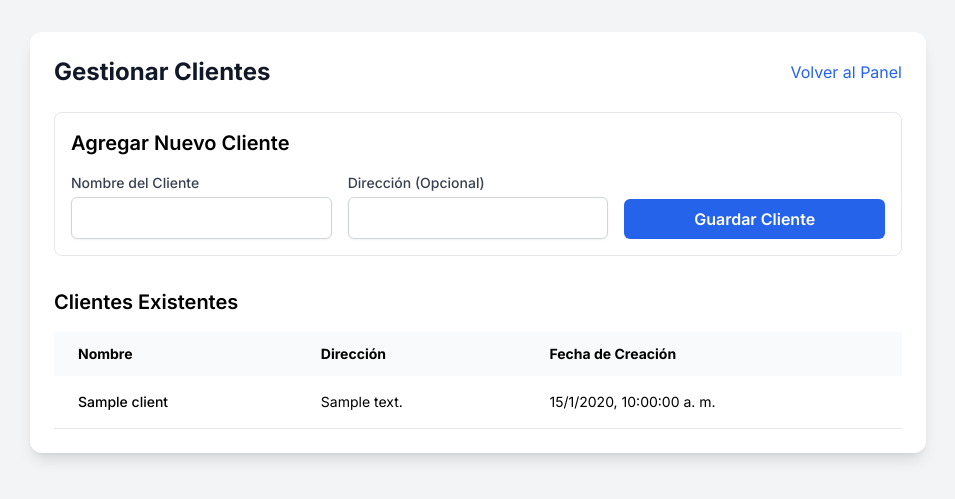
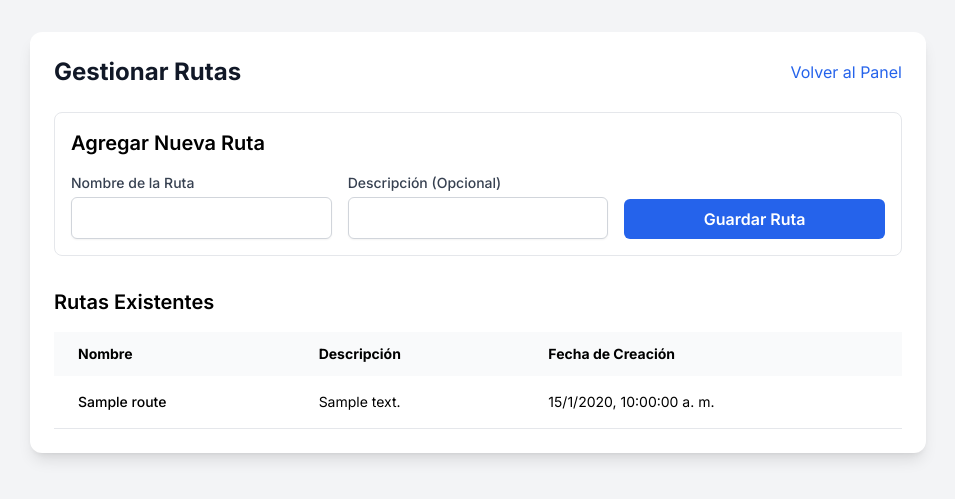
Before and after one commit to pvitto/EAGLE, a PHP site: page /manage_routes.php in a window 1280 px wide. Shown: the top 499 px of the page, without its empty margins (162-1117 px from the left). Run offline with PHP 8.4, Linux system fonts and the light colour scheme; the visitor is signed in with stand-in values (Sample User, id 1); tables that the repository leaves empty or names only in its code hold one stand-in row (values such as "Sample post"); some libraries are stand-ins or nearby versions.

Commit message:
Add NIT to clients, improve routes and check-in management
Clients now require a unique NIT and display it in the UI. Routes management is separated from clients, with its own API and UI, and only admins can manage routes. Check-in creation now requires a fund_id, validates for duplicate invoice/seal numbers, and displays more detailed information in the check-in table. Various UI adjustments were made to support these changes.

```diff
--- a/api/clients_api.php
+++ b/api/clients_api.php
@@ -13,7 +13,7 @@ $method = $_SERVER['REQUEST_METHOD'];
 
 switch ($method) {
     case 'GET':
-        $result = $conn->query("SELECT id, name, address, created_at FROM clients ORDER BY name ASC");
+        $result = $conn->query("SELECT id, name, nit, address, created_at FROM clients ORDER BY name ASC");
         $clients = [];
         if ($result) {
             while ($row = $result->fetch_assoc()) {
@@ -30,19 +30,25 @@ switch ($method) {
         }
         $data = json_decode(file_get_contents('php://input'), true);
         $name = $data['name'] ?? '';
+        $nit = $data['nit'] ?? '';
         $address = $data['address'] ?? null;
 
-        if (empty($name)) {
-            echo json_encode(['success' => false, 'error' => 'El nombre del cliente es requerido.']);
+        if (empty($name) || empty($nit)) {
+            echo json_encode(['success' => false, 'error' => 'El nombre del cliente y el NIT son requeridos.']);
             exit;
         }
 
-        $stmt = $conn->prepare("INSERT INTO clients (name, address) VALUES (?, ?)");
-        $stmt->bind_param("ss", $name, $address);
+        $stmt = $conn->prepare("INSERT INTO clients (name, nit, address) VALUES (?, ?, ?)");
+        $stmt->bind_param("sss", $name, $nit, $address);
         if ($stmt->execute()) {
             echo json_encode(['success' => true, 'id' => $stmt->insert_id]);
         } else {
-            echo json_encode(['success' => false, 'error' => 'Error al crear el cliente: ' . $stmt->error]);
+            // Error común: NIT duplicado
+            if ($conn->errno == 1062) {
+                 echo json_encode(['success' => false, 'error' => 'El NIT ingresado ya existe.']);
+            } else {
+                 echo json_encode(['success' => false, 'error' => 'Error al crear el cliente: ' . $stmt->error]);
+            }
         }
         $stmt->close();
         break;
--- a/api/routes_api.php
+++ b/api/routes_api.php
@@ -3,7 +3,7 @@ session_start();
 require '../db_connection.php';
 header('Content-Type: application/json');
 
-if (!isset($_SESSION['user_id'])) {
+if (!isset($_SESSION['user_id']) || $_SESSION['user_role'] !== 'Admin') {
     http_response_code(401);
     echo json_encode(['success' => false, 'error' => 'No autorizado']);
     exit;
@@ -13,36 +13,32 @@ $method = $_SERVER['REQUEST_METHOD'];
 
 switch ($method) {
     case 'GET':
-        $result = $conn->query("SELECT id, name, address, created_at FROM clients ORDER BY name ASC");
-        $clients = [];
+        $result = $conn->query("SELECT id, name, description, created_at FROM routes ORDER BY name ASC");
+        $routes = [];
         if ($result) {
             while ($row = $result->fetch_assoc()) {
-                $clients[] = $row;
+                $routes[] = $row;
             }
         }
-        echo json_encode($clients);
+        echo json_encode($routes);
         break;
 
     case 'POST':
-        if ($_SESSION['user_role'] !== 'Admin') {
-            echo json_encode(['success' => false, 'error' => 'Solo los administradores pueden crear clientes.']);
-            exit;
-        }
         $data = json_decode(file_get_contents('php://input'), true);
         $name = $data['name'] ?? '';
-        $address = $data['address'] ?? null;
+        $description = $data['description'] ?? null;
 
         if (empty($name)) {
-            echo json_encode(['success' => false, 'error' => 'El nombre del cliente es requerido.']);
+            echo json_encode(['success' => false, 'error' => 'El nombre de la ruta es requerido.']);
             exit;
         }
 
-        $stmt = $conn->prepare("INSERT INTO clients (name, address) VALUES (?, ?)");
-        $stmt->bind_param("ss", $name, $address);
+        $stmt = $conn->prepare("INSERT INTO routes (name, description) VALUES (?, ?)");
+        $stmt->bind_param("ss", $name, $description);
         if ($stmt->execute()) {
             echo json_encode(['success' => true, 'id' => $stmt->insert_id]);
         } else {
-            echo json_encode(['success' => false, 'error' => 'Error al crear el cliente: ' . $stmt->error]);
+            echo json_encode(['success' => false, 'error' => 'Error al crear la ruta: ' . $stmt->error]);
         }
         $stmt->close();
         break;
--- a/manage_routes.php
+++ b/manage_routes.php
@@ -1,7 +1,6 @@
 <?php
 session_start();
 require 'check_session.php';
-// Solo Admins pueden gestionar clientes
 if ($_SESSION['user_role'] !== 'Admin') {
     header('Location: index.php');
     exit;
@@ -12,7 +11,7 @@ require 'db_connection.php';
 <html lang="es">
 <head>
     <meta charset="UTF-8">
-    <title>Gestionar Clientes - EAGLE 3.0</title>
+    <title>Gestionar Rutas - EAGLE 3.0</title>
     <script src="https://cdn.tailwindcss.com"></script>
     <link href="https://fonts.googleapis.com/css2?family=Inter:wght@400;500;600;700&display=swap" rel="stylesheet">
     <style> body { font-family: 'Inter', sans-serif; } </style>
@@ -20,96 +19,87 @@ require 'db_connection.php';
 <body class="bg-gray-100 p-8">
     <div class="max-w-4xl mx-auto bg-white p-6 rounded-xl shadow-lg">
         <div class="flex justify-between items-center mb-6">
-            <h1 class="text-2xl font-bold text-gray-900">Gestionar Clientes</h1>
+            <h1 class="text-2xl font-bold text-gray-900">Gestionar Rutas</h1>
             <a href="index.php" class="text-blue-600 hover:underline">Volver al Panel</a>
         </div>
 
         <div class="mb-8 p-4 border rounded-lg">
-            <h2 class="text-xl font-semibold mb-4">Agregar Nuevo Cliente</h2>
-            <form id="add-client-form" class="grid grid-cols-1 md:grid-cols-3 gap-4 items-end">
+            <h2 class="text-xl font-semibold mb-4">Agregar Nueva Ruta</h2>
+            <form id="add-route-form" class="grid grid-cols-1 md:grid-cols-3 gap-4 items-end">
                 <div>
-                    <label for="client-name" class="block text-sm font-medium text-gray-700">Nombre del Cliente</label>
-                    <input type="text" id="client-name" required class="mt-1 block w-full border border-gray-300 rounded-md shadow-sm p-2">
+                    <label for="route-name" class="block text-sm font-medium text-gray-700">Nombre de la Ruta</label>
+                    <input type="text" id="route-name" required class="mt-1 block w-full border border-gray-300 rounded-md shadow-sm p-2">
                 </div>
                 <div>
-                    <label for="client-address" class="block text-sm font-medium text-gray-700">Dirección (Opcional)</label>
-                    <input type="text" id="client-address" class="mt-1 block w-full border border-gray-300 rounded-md shadow-sm p-2">
+                    <label for="route-description" class="block text-sm font-medium text-gray-700">Descripción (Opcional)</label>
+                    <input type="text" id="route-description" class="mt-1 block w-full border border-gray-300 rounded-md shadow-sm p-2">
                 </div>
-                <button type="submit" class="w-full bg-blue-600 text-white font-semibold py-2 px-4 rounded-md hover:bg-blue-700">Guardar Cliente</button>
+                <button type="submit" class="w-full bg-blue-600 text-white font-semibold py-2 px-4 rounded-md hover:bg-blue-700">Guardar Ruta</button>
             </form>
         </div>
 
         <div>
-            <h2 class="text-xl font-semibold mb-4">Clientes Existentes</h2>
+            <h2 class="text-xl font-semibold mb-4">Rutas Existentes</h2>
             <div class="overflow-x-auto">
                 <table class="w-full text-sm">
                     <thead class="bg-gray-50">
                         <tr class="text-left">
                             <th class="px-6 py-3">Nombre</th>
-                            <th class="px-6 py-3">Dirección</th>
+                            <th class="px-6 py-3">Descripción</th>
                             <th class="px-6 py-3">Fecha de Creación</th>
                         </tr>
                     </thead>
-                    <tbody id="clients-table-body">
-                        </tbody>
+                    <tbody id="routes-table-body"></tbody>
                 </table>
             </div>
         </div>
     </div>
 
     <script>
-        const apiUrl = 'api/clients_api.php';
+        const apiUrl = 'api/routes_api.php';
 
-        async function fetchClients() {
+        async function fetchRoutes() {
             try {
                 const response = await fetch(apiUrl);
-                const clients = await response.json();
-                const tbody = document.getElementById('clients-table-body');
+                const routes = await response.json();
+                const tbody = document.getElementById('routes-table-body');
                 tbody.innerHTML = '';
-                if (clients.length === 0) {
-                    tbody.innerHTML = '<tr><td colspan="3" class="text-center p-4">No hay clientes registrados.</td></tr>';
+                if (routes.length === 0) {
+                    tbody.innerHTML = '<tr><td colspan="3" class="text-center p-4">No hay rutas registradas.</td></tr>';
                 } else {
-                    clients.forEach(client => {
+                    routes.forEach(route => {
                         const row = `
                             <tr class="border-b">
-                                <td class="px-6 py-4 font-medium">${client.name}</td>
-                                <td class="px-6 py-4">${client.address || 'N/A'}</td>
-                                <td class="px-6 py-4">${new Date(client.created_at).toLocaleString('es-CO')}</td>
+                                <td class="px-6 py-4 font-medium">${route.name}</td>
+                                <td class="px-6 py-4">${route.description || 'N/A'}</td>
+                                <td class="px-6 py-4">${new Date(route.created_at).toLocaleString('es-CO')}</td>
                             </tr>
                         `;
                         tbody.innerHTML += row;
                     });
                 }
-            } catch (error) {
-                console.error('Error fetching clients:', error);
-            }
+            } catch (error) { console.error('Error fetching routes:', error); }
         }
 
-        document.getElementById('add-client-form').addEventListener('submit', async function(e) {
+        document.getElementById('add-route-form').addEventListener('submit', async function(e) {
             e.preventDefault();
-            const name = document.getElementById('client-name').value;
-            const address = document.getElementById('client-address').value;
-
+            const name = document.getElementById('route-name').value;
+            const description = document.getElementById('route-description').value;
             try {
                 const response = await fetch(apiUrl, {
                     method: 'POST',
                     headers: { 'Content-Type': 'application/json' },
-                    body: JSON.stringify({ name, address })
+                    body: JSON.stringify({ name, description })
                 });
                 const result = await response.json();
                 if (result.success) {
                     this.reset();
-                    fetchClients();
-                } else {
-                    alert('Error: ' + result.error);
-                }
-            } catch (error) {
-                console.error('Error adding client:', error);
-                alert('Error de conexión.');
-            }
+                    fetchRoutes();
+                } else { alert('Error: ' + result.error); }
+            } catch (error) { alert('Error de conexión.'); }
         });
 
-        document.addEventListener('DOMContentLoaded', fetchClients);
+        document.addEventListener('DOMContentLoaded', fetchRoutes);
     </script>
 </body>
 </html>
```
Also changed, not shown: api/checkin_api.php (+19 -6 lines), index.php (+12 -5 lines), manage_clients.php (+11 -4 lines).
